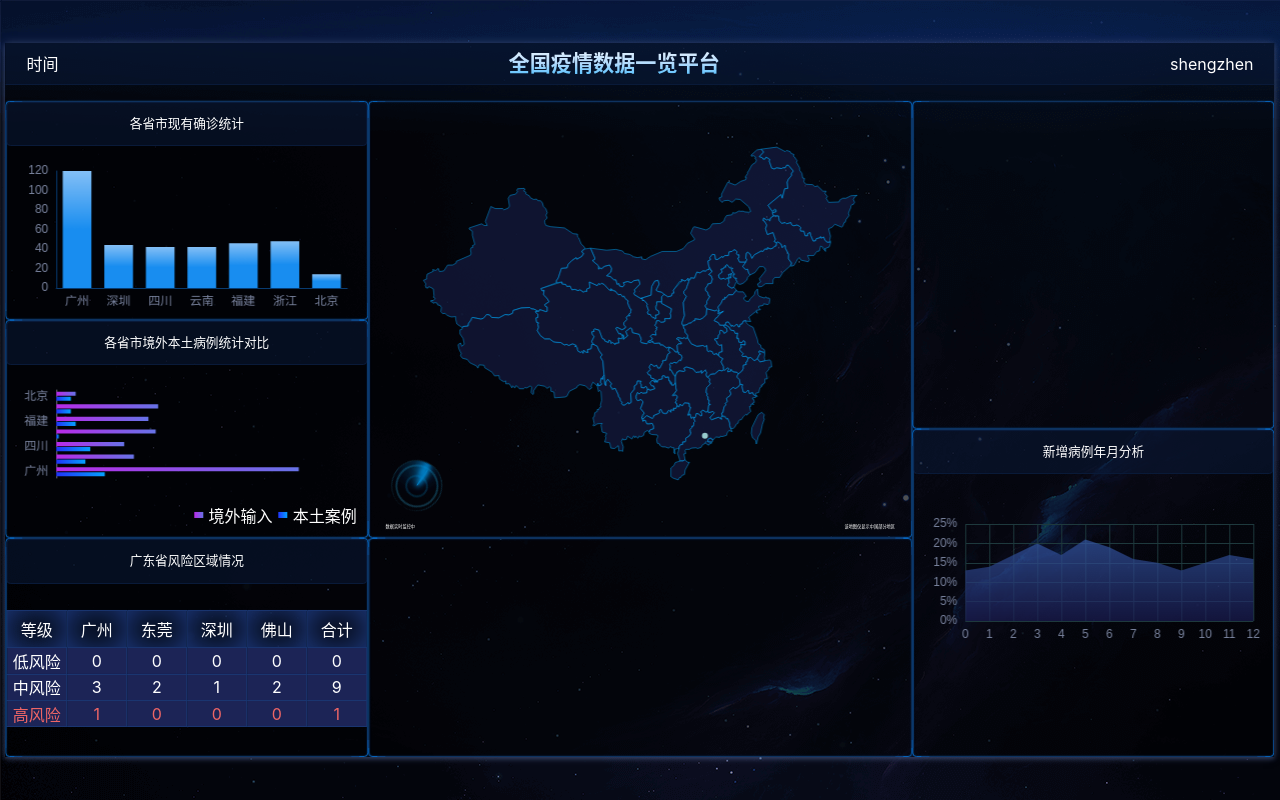
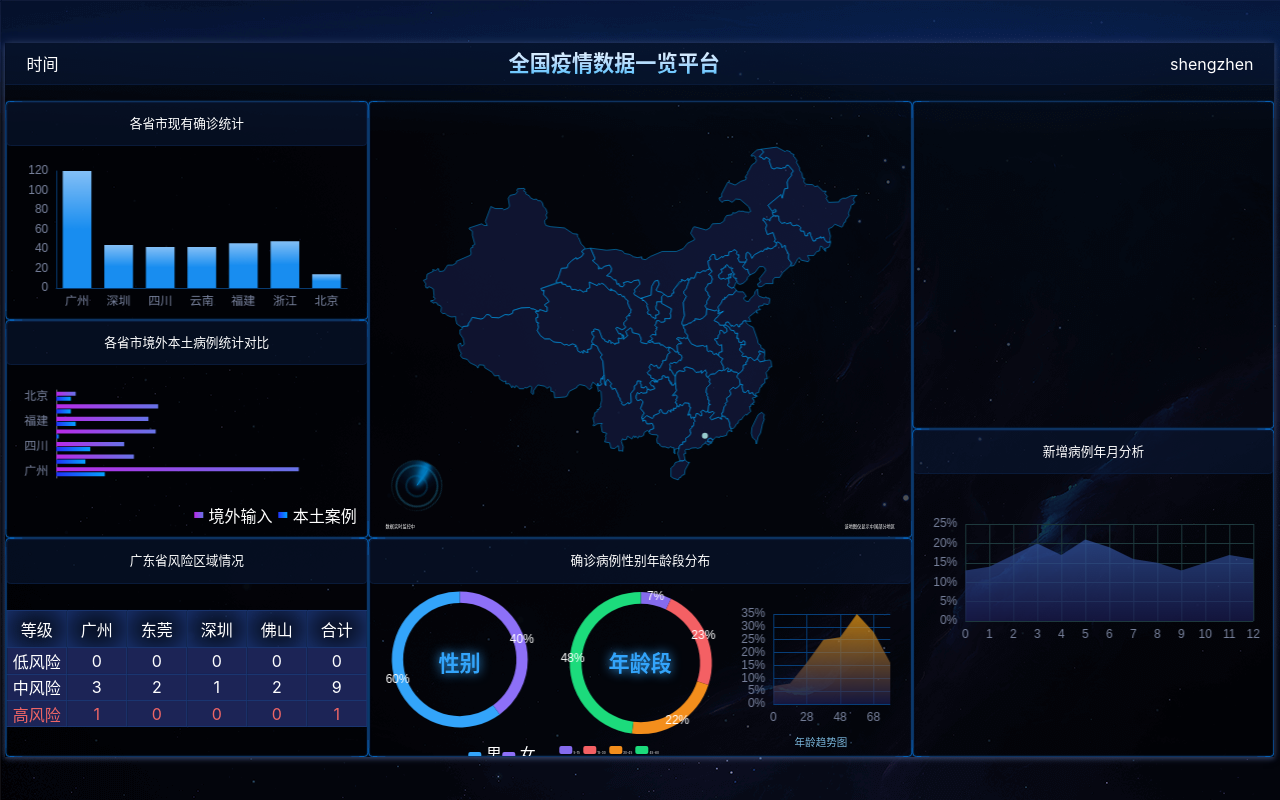
Before and after one commit to xiaolinzi7118/Epidemic-bigScreen, a React (Vite) app: page /#/ in a window 1280 px wide. Built offline with nearby package versions, Linux system fonts and the light colour scheme.

Commit message:
年龄段图表展示完成

```diff
--- a/src/components/chart2.tsx
+++ b/src/components/chart2.tsx
@@ -55,7 +55,7 @@ export const Chart2 = () => {
                     }
                 },
                 {
-                    name: '本土输入',
+                    name: '本土案例',
                     type: 'bar',
                     data: [20, 12, 14, 1, 8, 6, 6],
                     itemStyle: {
--- a/src/components/chart4.tsx
+++ b/src/components/chart4.tsx
@@ -36,7 +36,7 @@ export const Chart4 = () => {
                     ],
                     label: { show: false, color: 'white' },
                     itemStyle: {
-                        areaColor: 'rgb(28, 36, 86,0.5)',
+                        areaColor: 'rgba(28, 36, 86,0.5)',
                         borderColor: '#01A7F7',
                         emphasis: {
                             label: { color: 'white' },
--- /dev/null
+++ b/src/components/chart5.tsx
@@ -0,0 +1,17 @@
+import React from "react";
+import { Chart51 } from "./chart51";
+import { Chart52 } from "./chart52";
+import { Chart53 } from "./chart53";
+
+export const Chart5 = () => {
+    return (
+        <div className='chart'>
+            <h2>确诊病例性别年龄段分布</h2>
+            <div className='chart-content'>
+                <Chart51 />
+                <Chart52 />
+                <Chart53 />
+            </div>
+        </div>
+    )
+}
--- /dev/null
+++ b/src/components/chart51.tsx
@@ -0,0 +1,62 @@
+import React, { useEffect, useRef } from 'react';
+import * as echarts from 'echarts';
+import { px } from '../shared/px';
+
+export const Chart51 = () => {
+    const divRef = useRef(null);
+    useEffect(() => {
+        var myChart = echarts.init(divRef.current);
+        myChart.setOption({
+            textStyle: {
+                fontSize: px(12),
+                color: '#79839E'
+            },
+            title: { show: false },
+            grid: {
+                x: px(20),
+                y: px(20),
+                x2: px(20),
+                y2: px(20),
+                containLabel: true
+            },
+            color: ['#8D70F8', '#33A4FA'],
+            legend: { show: false },
+            series: [
+                {
+                    name: '访问来源',
+                    type: 'pie',
+                    radius: ['75%', '90%'],
+                    avoidLabelOverlap: false,
+                    label: {
+                        show: true, position: 'inside', textStyle: { color: 'white', fontSize: px(20) },
+                        formatter(options) {
+                            return options.value * 100 + '%';
+                        }
+                    },
+                    labelLine: { show: false },
+                    itemStyle: {
+                        borderColor: '#0F113A',
+                        borderWidth: px(4)
+                    },
+                    data: [
+                        { value: 0.4, name: '女' },
+                        { value: 0.6, name: '男' },
+                    ]
+                }
+            ]
+        });
+    }, []);
+
+    return (
+        <div className="chart5-1">
+            <div className="chart-yuan">
+                <div className="main" ref={divRef} />
+                <div className="text">性别</div>
+            </div>
+            <div className="legend">
+                <span className="male" /> 男
+                <span className="female" /> 女
+            </div>
+        </div>
+    );
+};
--- /dev/null
+++ b/src/components/chart52.tsx
@@ -0,0 +1,69 @@
+import React, { useEffect, useRef } from 'react';
+import * as echarts from 'echarts';
+import { px } from '../shared/px';
+
+export const Chart52 = () => {
+    const divRef = useRef(null);
+    const colors = ['#856BED', '#F46064', '#F38E1C', '#1CDB7C'];
+    useEffect(() => {
+        var myChart = echarts.init(divRef.current);
+        myChart.setOption({
+            textStyle: {
+                fontSize: px(12),
+                color: '#79839E'
+            },
+            title: { show: false },
+            grid: {
+                x: px(20),
+                y: px(20),
+                x2: px(20),
+                y2: px(20),
+                containLabel: true
+            },
+            color: colors,
+            xAxis: { show: false },
+            yAxis: { show: false },
+            legend: { show: false },
+            series: [
+                {
+                    name: '访问来源',
+                    type: 'pie',
+                    radius: ['75%', '90%'],
+                    avoidLabelOverlap: false,
+                    label: {
+                        show: true, position: 'inside', textStyle: { color: 'white', fontSize: px(20) },
+                        formatter(options) {
+                            return (options.value * 100).toFixed(0) + '%';
+                        }
+                    },
+                    labelLine: { show: false },
+                    itemStyle: {
+                        borderColor: '#0F113A',
+                        borderWidth: px(4)
+                    },
+                    data: [
+                        { value: 0.07, name: '5-15' },
+                        { value: 0.23, name: '15-30' },
+                        { value: 0.22, name: '30-45' },
+                        { value: 0.48, name: '45-60' },
+                    ]
+                }
+            ]
+        });
+    }, []);
+
+    return (
+        <div className="chart5-2">
+            <div className="chart-yuan">
+                <div className="main" ref={divRef} />
+                <div className="text">年龄段</div>
+            </div>
+            <div className="legend">
+                <div><span style={{ background: colors[0] }} /> 5-15 </div>
+                <div><span style={{ background: colors[1] }} /> 15-30 </div>
+                <div><span style={{ background: colors[2] }} /> 30-45 </div>
+                <div><span style={{ background: colors[3] }} /> 45-60 </div>
+            </div>
+        </div>
+    );
+};
--- /dev/null
+++ b/src/components/chart53.tsx
@@ -0,0 +1,72 @@
+
+import React, { useEffect, useRef } from 'react';
+import * as echarts from 'echarts';
+import { px } from '../shared/px';
+
+export const Chart53 = () => {
+    const divRef = useRef(null);
+    useEffect(() => {
+        var myChart = echarts.init(divRef.current);
+        myChart.setOption({
+            textStyle: {
+                fontSize: px(12),
+                color: '#79839E'
+            },
+            title: { show: false },
+            legend: { show: false },
+            color: '#F7A110',
+            grid: {
+                x: 10,
+                y: 30,
+                x2: 20,
+                y2: 0,
+                containLabel: true
+            },
+            xAxis: {
+                type: 'category',
+                boundaryGap: false,
+                data: [0, 18, 28, 38, 48, 58, 68, 78],
+                splitLine: { show: true, lineStyle: { color: '#073E78' } },
+                axisTick: { show: false },
+                axisLine: { show: false },
+            },
+            yAxis: {
+                type: 'value',
+                splitLine: { lineStyle: { color: '#073E78' } },
+                axisLabel: {
+                    formatter(val) {
+                        return val * 100 + '%';
+                    }
+                }
+            },
+            series: [{
+                type: 'line',
+                data: [
+                    0.07, 0.08, 0.16,
+                    0.25, 0.26, 0.35,
+                    0.28, 0.16
+                ],
+                symbol: 'circle',
+                symbolSize: px(12),
+                lineStyle: { width: px(2) },
+                areaStyle: {
+                    color: new echarts.graphic.LinearGradient(0, 0, 0, 1, [{
+                        offset: 0,
+                        color: '#F7A110'
+                    }, {
+                        offset: 1,
+                        color: '#1B1D52'
+                    }]),
+                }
+            }]
+        });
+    }, []);
+
+    return (
+        <div className="chart5-3">
+            <div ref={divRef} className="chart-wrapper">
+            </div>
+            <div className='text5-3'>年龄趋势图</div>
+        </div>
+    );
+};
--- a/src/pages/home.scss
+++ b/src/pages/home.scss
@@ -175,6 +175,67 @@
     }
     > .section5 {
       grid-area: box5;
+      .chart-content{
+        height: px(420);
+        display: flex;
+        flex-direction: row;
+        justify-content: space-around;
+        >div{
+          width: 33%;
+        }
+        .chart-yuan{
+          height: 90%;
+          position: relative;
+          display: flex;
+          > .main {flex: 1;}
+          > .text {position: absolute; top: 50%; left: 50%; transform: translate(-50%, -50%);
+            color: #33a4fa; font-size: px(40); text-shadow: 0 0 px(20) #33a4fa;font-weight: bold;}
+        }
+        .chart5-1{
+          .legend {
+            >span{
+              display: inline-block;
+              width: px(25);
+              height: px(15);
+              border-radius: 2px;
+            }
+            .male {
+              margin-left: px(160);
+              background: #33a4fa;
+            }
+            .female {background: #8d70f8;}
+          }
+        }
+        .chart5-2{
+          .legend {
+            padding: 0 px(10);
+            font-size: px(6);
+            display: flex;
+            justify-content: flex-start;
+            flex-wrap: wrap;
+            align-items: center;
+            >div{
+              margin-top: px(10);
+              >span{
+                margin-left: px(6);
+                display: inline-block;
+                width: px(25);
+                height: px(15);
+                border-radius: 2px;
+              }
+            }
+          }
+        }
+        .chart5-3{
+          .chart-wrapper{
+            height: 80%;
+          }
+          .text5-3{
+            font-size: px(20); color: #7ab6db;
+            margin-top: px(20);
+          }
+        }
+      }
     }
     > .section6 {
       grid-area: box6;
--- a/src/pages/home.tsx
+++ b/src/pages/home.tsx
@@ -1,9 +1,10 @@
-import React, { useEffect, useRef } from 'react';
+import React from 'react';
 import './home.scss';
 import { Chart1 } from '../components/chart1';
 import { Chart2 } from '../components/chart2';
 import { Chart3 } from '../components/chart3';
 import { Chart4 } from '../components/chart4';
+import { Chart5 } from '../components/chart5';
 import { Chart7 } from '../components/chart7';
 
 export const Home = () => {
@@ -31,7 +32,9 @@ export const Home = () => {
                         <div className="radar" />
                     </div>
                 </section>
-                <section className="bordered section5"></section>
+                <section className="bordered section5">
+                    <Chart5 />
+                </section>
                 <section className="bordered section6"></section>
                 <section className="bordered section7">
                     <Chart7 />
```
